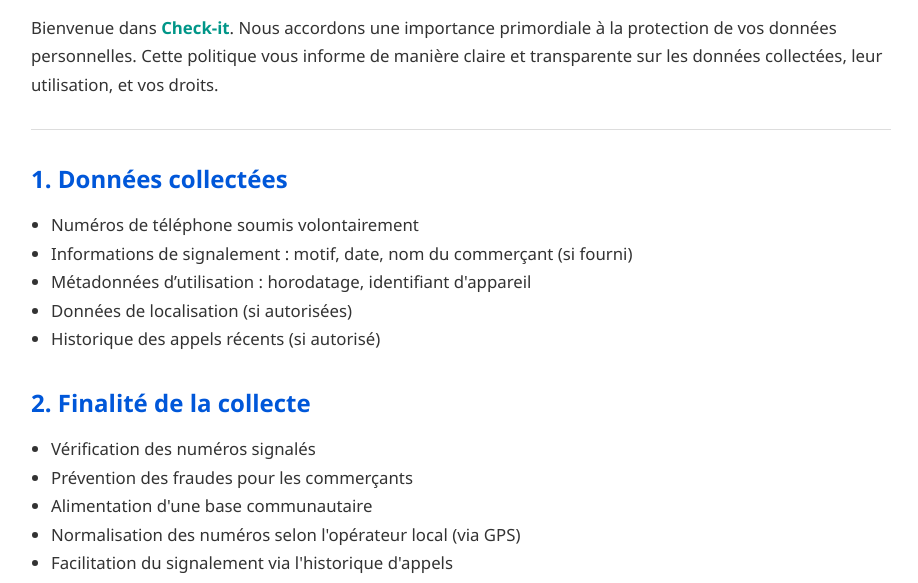
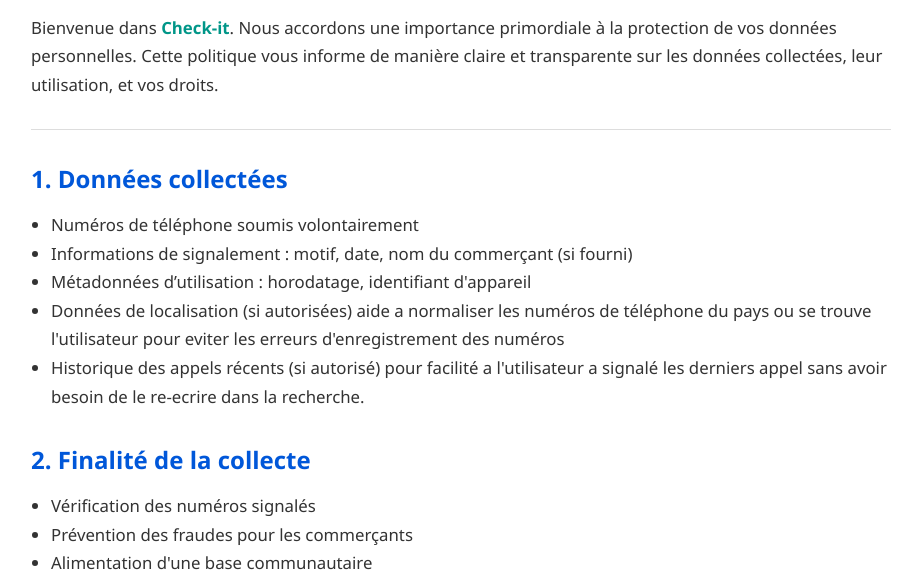
Before and after one commit to Connacri/Check-it-privacy, a plain HTML site: page index.html in a window 1280 px wide. Shown: the part 193-776 px from the top of the page, without its empty margins (179-1097 px from the left). Drawn offline with Linux system fonts and the light colour scheme.

Commit message:
Update index.html

```diff
--- a/index.html
+++ b/index.html
@@ -93,8 +93,8 @@
       <li>Numéros de téléphone soumis volontairement</li>
       <li>Informations de signalement : motif, date, nom du commerçant (si fourni)</li>
       <li>Métadonnées d’utilisation : horodatage, identifiant d'appareil</li>
-      <li>Données de localisation (si autorisées)</li>
-      <li>Historique des appels récents (si autorisé)</li>
+      <li>Données de localisation (si autorisées) aide a normaliser les numéros de téléphone du pays ou se trouve l'utilisateur pour eviter les erreurs d'enregistrement des numéros</li>
+      <li>Historique des appels récents (si autorisé) pour facilité a l'utilisateur a signalé les derniers appel sans avoir besoin de le re-ecrire dans la recherche.</li>
     </ul>
 
     <h2>2. Finalité de la collecte</h2>
```
